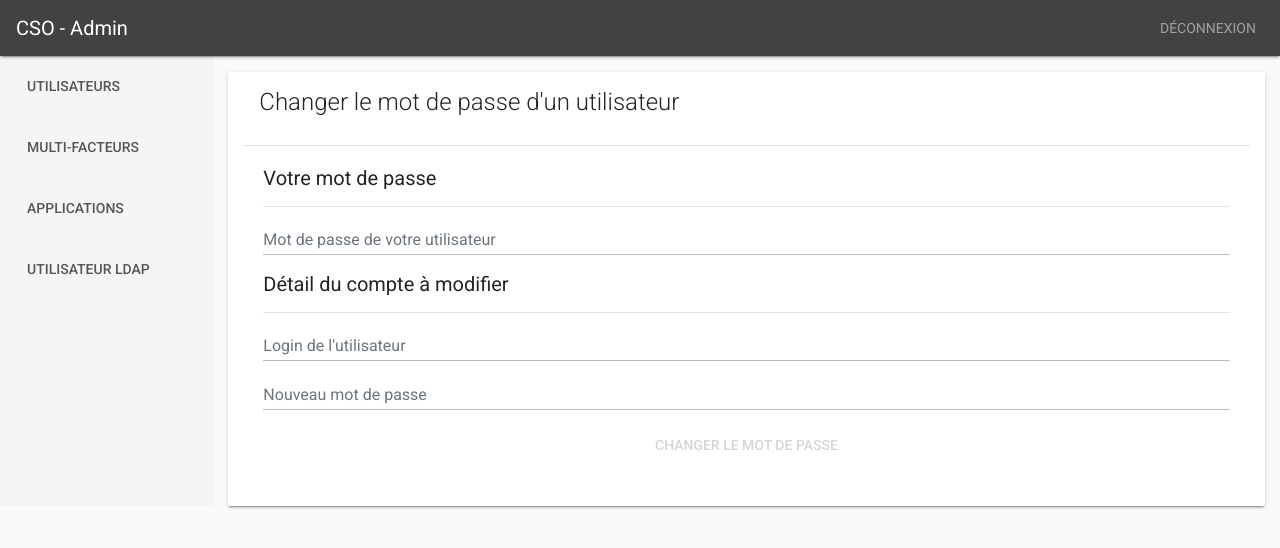
After one commit to c4software/cso, a Flask app: page /admin/user/forceChangePassword in a window 1280 px wide. The commit adds this page. Shown: the top 548 px of the page. Run offline with Flask 2, Linux system fonts and the light colour scheme; a user stored in the database is signed in; parts of the project's set-up code (start-up, migrations or seed data) failed here and were passed over; some libraries are stand-ins or nearby versions.

Commit message:
Ajout structure de la page

```diff
--- a/modules/csoGestion/templates/layoutWithMenu.html
+++ b/modules/csoGestion/templates/layoutWithMenu.html
@@ -36,6 +36,7 @@
 					<li class="nav-item"><a class="nav-link" href="/admin/users/list">Utilisateurs</a></li>
 					<li class="nav-item"><a class="nav-link" href="/admin/secret/list">Multi-Facteurs</a></li>
 					<li class="nav-item"><a class="nav-link" href="/admin/apps/list">Applications</a></li>
+					<li class="nav-item"><a class="nav-link" href="/admin/user/forceChangePassword">Utilisateur LDAP</a></li>
 				</ul>
 			</div>
 			<div class="col-sm-9 ml-sm-auto col-md-10 pt-3">
--- /dev/null
+++ b/modules/csoGestion/templates/requestPasswordChange.html
@@ -0,0 +1,45 @@
+{% extends "layoutWithMenu.html" %}
+
+{% block body %}
+
+    <div class="container">
+        <div class="row">
+            <div class="card col-sm">
+                <div class="card-header">
+                    <h5 class="card-title">Changer le mot de passe d'un utilisateur</h5>
+                </div>
+                <div class="card-body">
+
+                    <form method="post">
+
+                        <h5>
+                            Votre mot de passe
+                        </h5>
+                        <hr>
+                        <div class="form-group">
+                            <input name='adminp' type='password' autocomplete="new-password" class="form-control" value='' placeholder='Mot de passe de votre utilisateur' />
+                        </div>
+
+                        <h5>
+                            Détail du compte à modifier
+                        </h5>
+                        <hr>
+                        <div class="form-group">
+                            <input name='targetl' type='text' class="form-control" value='' placeholder="Login de l'utilisateur" />
+                        </div>
+
+                        <div class="form-group">
+                            <input name='targetp' type='password' class="form-control" value='' autocomplete="new-password" placeholder='Nouveau mot de passe' />
+                        </div>
+
+
+                        <div class="text-center">
+                            <input type='submit' class='btn btn-info' id="submit" disabled value="Changer le mot de passe" />
+                        </div>
+                    </form>
+
+                </div>
+            </div>
+        </div>
+    </div>
+{% endblock %}
--- a/modules/csoGestion/views.py
+++ b/modules/csoGestion/views.py
@@ -42,6 +42,12 @@ def logout():
     """
     do_logout()
     return render_template('disconnect.html')
+
+
+@csoGestion.route("/user/forceChangePassword")
+@login_required
+def request_password_change():
+    return render_template('requestPasswordChange.html')
 
 
 @csoGestion.route("/secret/list")
```
